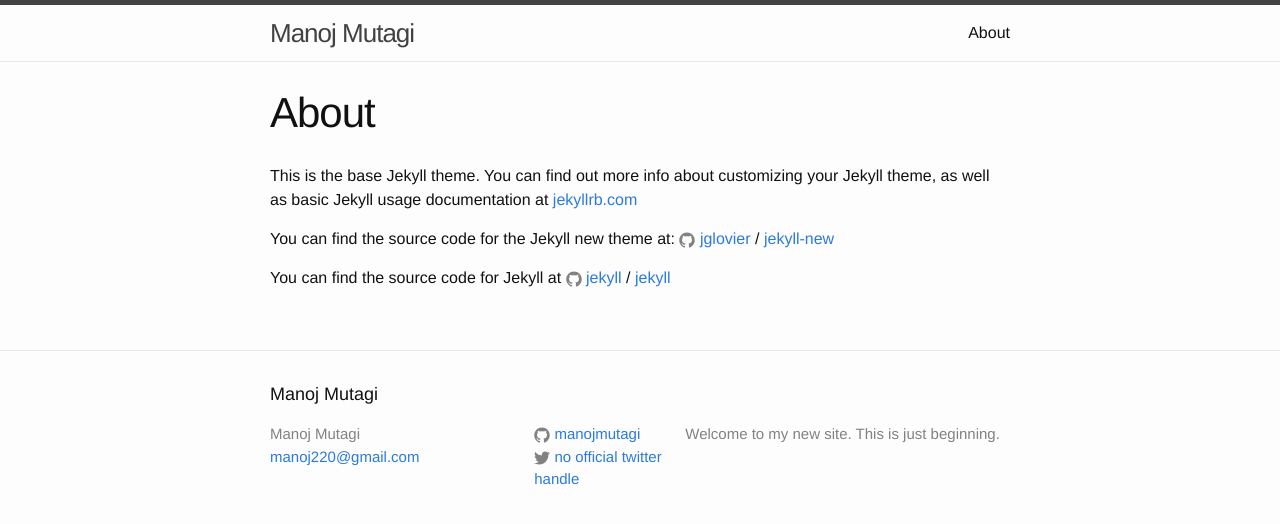
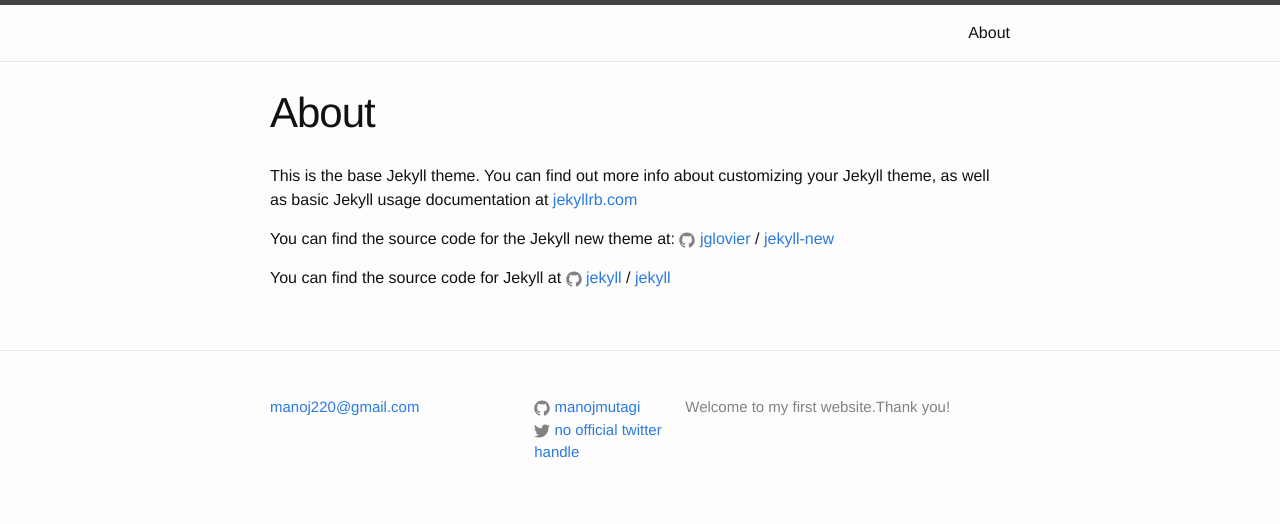
Before and after one commit to manojmutagi/manojmutagi.github.io, a Jekyll site: the page built from about.md, in a window 1280 px wide. Shown: the top 524 px of the page. Built offline with Jekyll 4.4.1, drawn with Linux system fonts in a browser that asks for light colours.

Commit message:
Update _config.yml

```diff
--- a/_config.yml
+++ b/_config.yml
@@ -6,10 +6,10 @@
 # 'jekyll serve'. If you change this file, please restart the server process.
 
 # Site settings
-title: Manoj Mutagi
+title:
 email: manoj220@gmail.com
 description: > # this means to ignore newlines until "baseurl:"
-  Welcome to my new site. This is just beginning.
+ Welcome to my first website.Thank you!
 baseurl: "" # the subpath of your site, e.g. /blog
 url: "http://manojmutagi.com" # the base hostname & protocol for your site
 twitter_username: no official twitter handle
```
